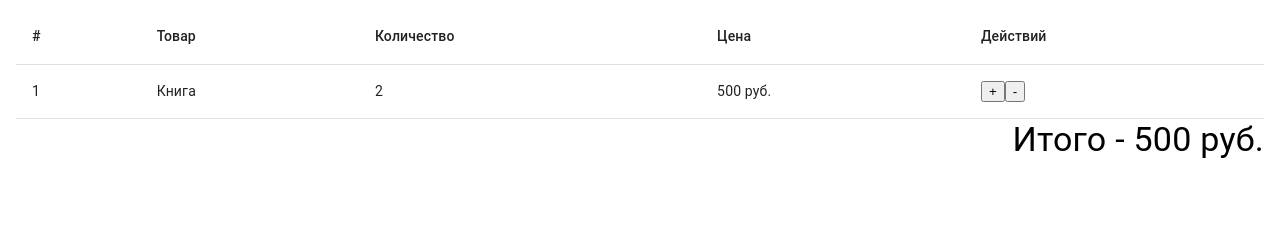
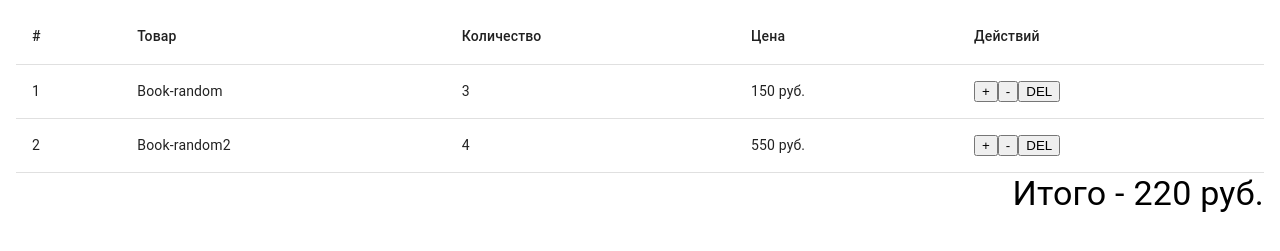
Before and after one commit to zhekablack97/re-store, a React (Create React App) app: page / in a window 1280 px wide. Shown: the part 471-722 px from the top of the page. Built offline with nearby package versions, Linux system fonts and the light colour scheme.

Commit message:
чтение из редусера значений для таблицы

```diff
--- a/src/components/Book/BookList/BookListContainer.tsx
+++ b/src/components/Book/BookListContainer/BookListContainer.tsx
@@ -1,5 +1,5 @@
 import React, { useEffect } from "react";
-import { book } from "../../../type/type";
+import { bookType } from "../../../type/type";
 import BookListItem from "../BookListItem/BookListItem";
 import { connect } from "react-redux";
 import { BookStoreService } from "../../../services/BookStoreServices";
@@ -11,13 +11,13 @@ import { CircularProgress } from "@material-ui/core";
 import ErrorIndcator from "../../ErrorIndicator";
 
 interface IBookListContainer {
-  books?: book[];
+  books?: bookType[];
   loading: boolean;
   error: any;
   fetchBook: () => void;
 }
 interface IbookList {
-  books?: book[];
+  books?: bookType[];
 }
 const BookListContainer: React.FC<IBookListContainer> = ({
   books,
--- a/src/components/Book/BookListItem/BookListItem.tsx
+++ b/src/components/Book/BookListItem/BookListItem.tsx
@@ -1,11 +1,11 @@
 import React from "react";
 import { Link } from "react-router-dom";
-import { book } from "../../../type/type";
+import { bookType } from "../../../type/type";
 import { Card, CardMedia, Grid, Typography } from "@material-ui/core";
 import styles from "./BookListItem.module.scss";
 
 interface IBookListItem {
-  book: book;
+  book: bookType;
 }
 
 const BookListItem: React.FC<IBookListItem> = ({ book }) => {
--- a/src/components/Book/index.ts
+++ b/src/components/Book/index.ts
@@ -1,3 +1,3 @@
 import BookListItem from "./BookListItem/BookListItem";
-import BookList from "./BookList/BookListContainer";
+import BookList from "./BookListContainer/BookListContainer";
 export { BookListItem, BookList };
--- a/src/components/ShoppingCartTable/ShoppingCartTable.tsx
+++ b/src/components/ShoppingCartTable/ShoppingCartTable.tsx
@@ -9,10 +9,41 @@ import {
   Typography,
 } from "@material-ui/core";
 import styles from "./ShopppingCartTable.module.scss";
+import { cardItemsType } from "../../type/type";
+import { connect } from "react-redux";
 
-interface IShopppingCartTable {}
+interface IShopppingCartTable {
+  items?: cardItemsType[];
+  total?: number;
+  onIncrease?: any;
+  onDecrease?: any;
+  onDelite?: any;
+}
 
-const ShopppingCartTable: React.FC<IShopppingCartTable> = () => {
+const ShopppingCartTable: React.FC<IShopppingCartTable> = ({
+  items,
+  total,
+  onIncrease,
+  onDecrease,
+  onDelite,
+}) => {
+  const RenderRow = (item: cardItemsType, index: number) => {
+    const { name, count, total, id } = item;
+    return (
+      <TableRow key={id}>
+        <TableCell>{index + 1}</TableCell>
+        <TableCell>{name}</TableCell>
+        <TableCell>{count}</TableCell>
+        <TableCell>{total} руб.</TableCell>
+        <TableCell>
+          <button onClick={() => onIncrease(id)}>+</button>
+          <button onClick={() => onDecrease(id)}>-</button>
+          <button onClick={() => onDelite(id)}>DEL</button>
+        </TableCell>
+      </TableRow>
+    );
+  };
+
   return (
     <TableContainer>
       <Typography variant="h4" id="tableTitle" component="div">
@@ -28,23 +59,39 @@ const ShopppingCartTable: React.FC<IShopppingCartTable> = () => {
             <TableCell>Действий</TableCell>
           </TableRow>
         </TableHead>
-        <TableBody>
-          <TableRow>
-            <TableCell>1</TableCell>
-            <TableCell>Книга</TableCell>
-            <TableCell>2</TableCell>
-            <TableCell>500 руб.</TableCell>
-            <TableCell>
-              <button>+</button>
-              <button>-</button>
-            </TableCell>
-          </TableRow>
-        </TableBody>
+        <TableBody>{items?.map(RenderRow)}</TableBody>
       </Table>
       <Typography variant="h4" id="tableTitle" align="right" component="div">
-        Итого - 500 руб.
+        Итого - {total} руб.
       </Typography>
     </TableContainer>
   );
 };
-export default ShopppingCartTable;
+
+type mapStateToPropsType = {
+  cardItems: cardItemsType[];
+  orderTotal: number;
+};
+
+const mapStateToProps = ({ cardItems, orderTotal }: mapStateToPropsType) => {
+  return {
+    items: cardItems,
+    total: orderTotal,
+  };
+};
+
+const mapDispatchToProps = () => {
+  return {
+    onIncrease: (id: number) => {
+      console.log(`onIncrease ${id}`);
+    },
+    onDecrease: (id: number) => {
+      console.log(`onDecrease ${id}`);
+    },
+    onDelite: (id: number) => {
+      console.log(`onDelite ${id}`);
+    },
+  };
+};
+
+export default connect(mapStateToProps, mapDispatchToProps)(ShopppingCartTable);
--- a/src/reducers/index.ts
+++ b/src/reducers/index.ts
@@ -1,7 +1,7 @@
-import { actionType, book, booksLoaderType } from "../type/type";
+import { actionType, bookType, booksLoaderType } from "../type/type";
 export interface IReducer {
   state: {
-    books: book[];
+    books: bookType[];
   };
   action: {
     payload: any;
@@ -13,24 +13,42 @@ export const initialState = {
   books: [],
   loading: true,
   error: null,
+  cardItems: [
+    {
+      id: 1,
+      name: "Book-random",
+      count: 3,
+      total: 150,
+    },
+    {
+      id: 2,
+      name: "Book-random2",
+      count: 4,
+      total: 550,
+    },
+  ],
+  orderTotal: 220,
 };
 
 const reducer = (state = initialState, action: actionType) => {
   switch (action.type) {
     case "FETCH_BOOKS_REQUESTED":
       return {
+        ...state,
         books: [],
         loading: true,
         error: null,
       };
     case "FETCH_BOOKS_SUCCES":
       return {
+        ...state,
         books: action.payload,
         loading: false,
         error: null,
       };
     case "FETCH_BOOKS_FAILUERE":
       return {
+        ...state,
         books: [],
         loading: false,
         error: action.payload,
```
Also changed, not shown: src/type/type.ts (+7 -1 lines), src/components/Book/BookListContainer/BookList.module.scss (added), 1 other file (tests, documents, lock files or other folders).
